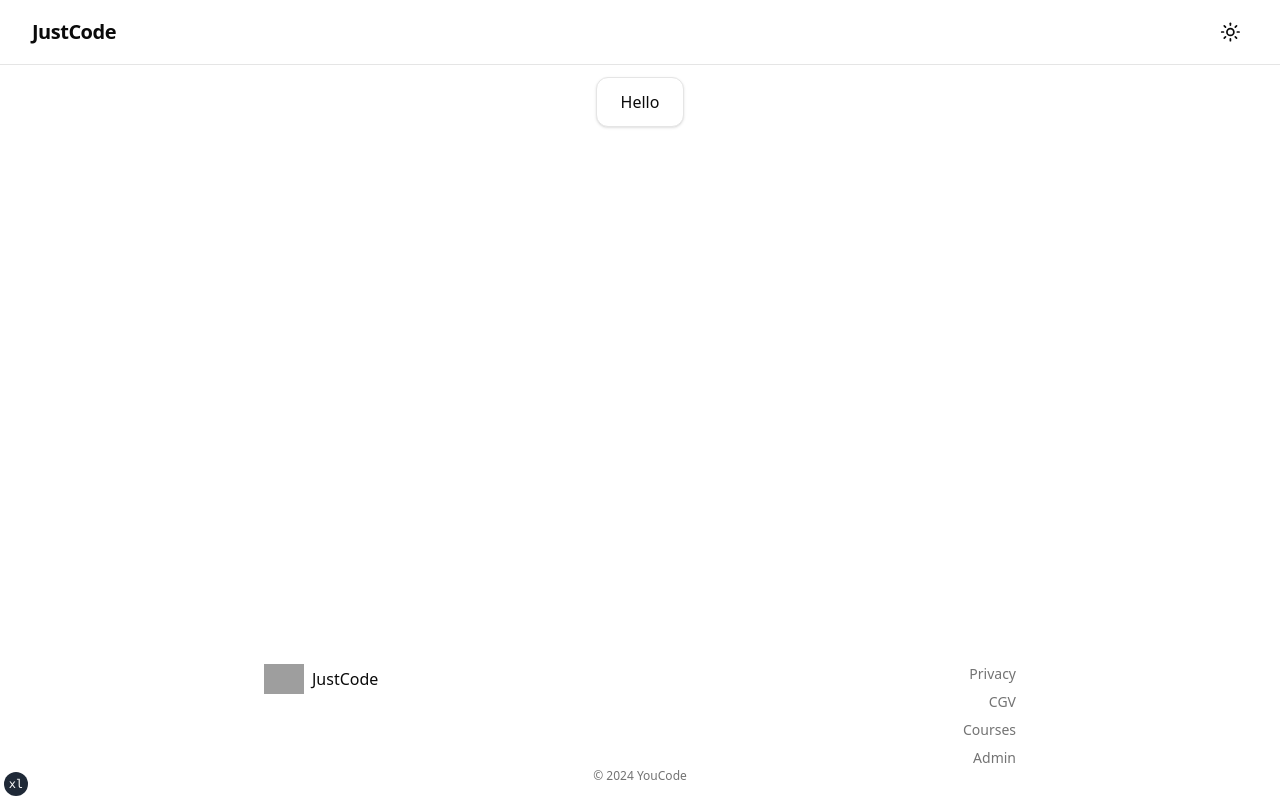
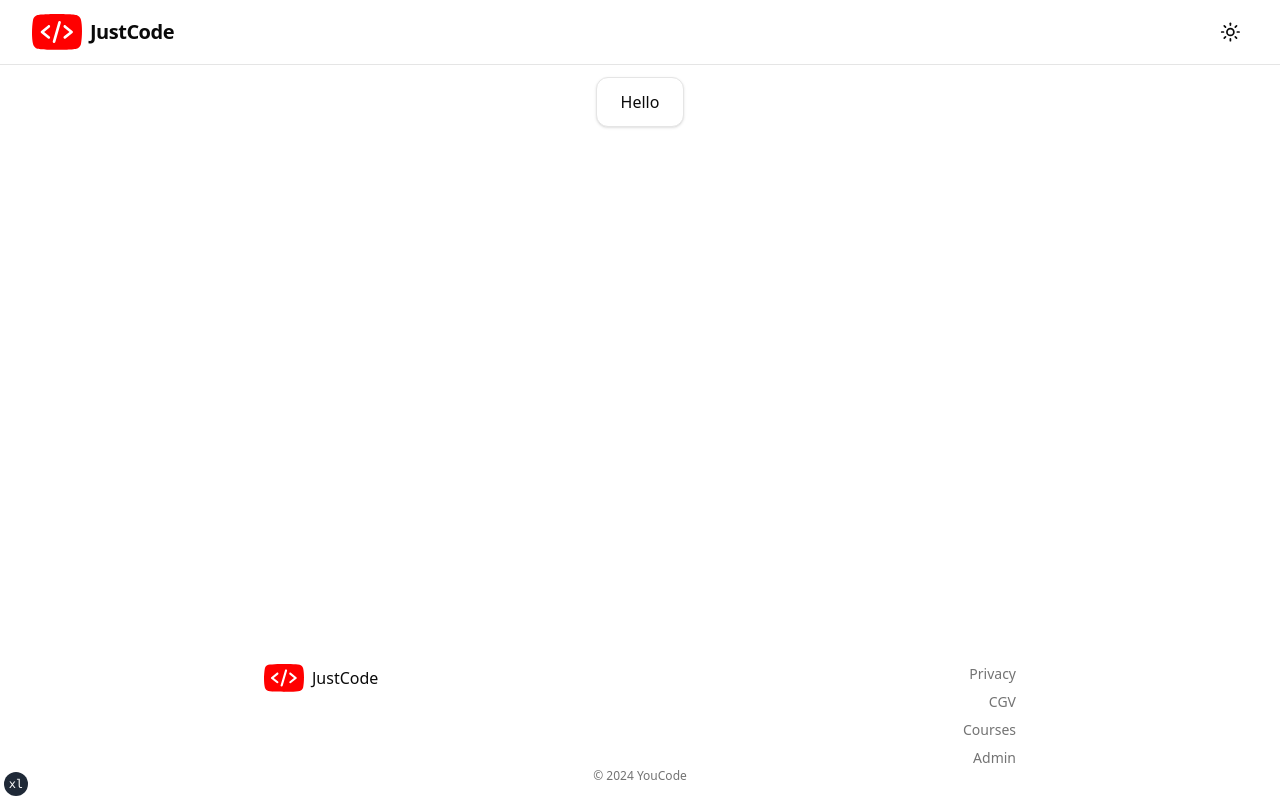
Before and after one commit to Rowada/youcode, a Next.js app: page / in a window 1280 px wide. Built offline with nearby package versions, Linux system fonts and the light colour scheme; grey boxes are pictures that could not be loaded.

Commit message:
T1 : update layout

```diff
--- a/app/page.tsx
+++ b/app/page.tsx
@@ -2,8 +2,8 @@ import { Card } from "@/components/ui/card";
 
 export default function Home() {
   return (
-    <div className="flex flex-col items-center justify-center max-w-9xl w-full p-3">
-      <Card className="py-3 px-6">Hello</Card>
+    <div className="max-w-9xl flex w-full flex-col items-center justify-center p-3">
+      <Card className="px-6 py-3">Hello</Card>
     </div>
   );
 }
--- a/src/components/TailwindIndicator.tsx
+++ b/src/components/TailwindIndicator.tsx
@@ -2,7 +2,7 @@ export function TailwindIndicator() {
   if (process.env.NODE_ENV === "production") return null;
 
   return (
-    <div className="fixed bottom-1 left-1 z-50 flex h-6 w-6 items-center justify-center rounded-full bg-gray-800 p-3 font-mono text-xs text-white">
+    <div className="fixed bottom-1 left-1 z-50 flex size-6 items-center justify-center rounded-full bg-gray-800 p-3 font-mono text-xs text-white">
       <div className="block sm:hidden">xs</div>
       <div className="hidden sm:block md:hidden">sm</div>
       <div className="hidden md:block lg:hidden">md</div>
--- a/src/components/layout/Header.tsx
+++ b/src/components/layout/Header.tsx
@@ -1,13 +1,20 @@
 import { Config } from "@/lib/config";
 import Link from "next/link";
 import { ThemeToggle } from "../ThemeToggle";
+import Image from "next/image";
 import { Typography } from "../ui/Typography";
 
 export function Header() {
   return (
-    <header className="bg-background sticky top-0 z-40 w-full border-b">
+    <header className="sticky top-0 z-40 w-full border-b bg-background">
       <div className="container flex h-16 items-center space-x-4 sm:justify-between sm:space-x-0">
-        <div className="flex gap-6 md:gap-10">
+        <div className="flex items-center gap-2">
+          <Image
+            src="/images/you-code.svg"
+            width={50}
+            height={35}
+            alt="app logo"
+          />
           <Typography variant="h3" as={Link} href="/">
             {Config.title}
           </Typography>
```
Also changed, not shown: public/images/logo-text.png (added), public/images/you-code.svg (added).
